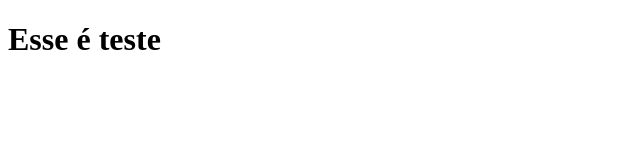
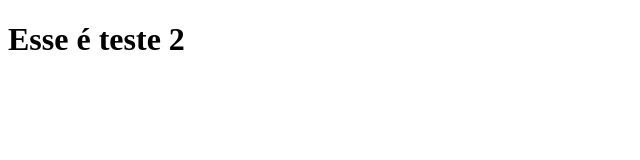
Before and after one commit to noeoliveira/demo-desenvolve, a plain HTML site: page src/index.html in a window 1280 px wide. Shown: the full height of the page, 0-640 px from the left. Drawn offline with Linux system fonts and the light colour scheme.

Commit message:
change structure folders

```diff
--- a/index.html
+++ b/src/index.html
@@ -7,6 +7,6 @@
     <title>Document</title>
   </head>
   <body>
-    <h1>Esse é teste</h1>
+    <h1>Esse é teste 2</h1>
   </body>
 </html>
```
Also changed, not shown: src/style.css (added), 1 other file.
